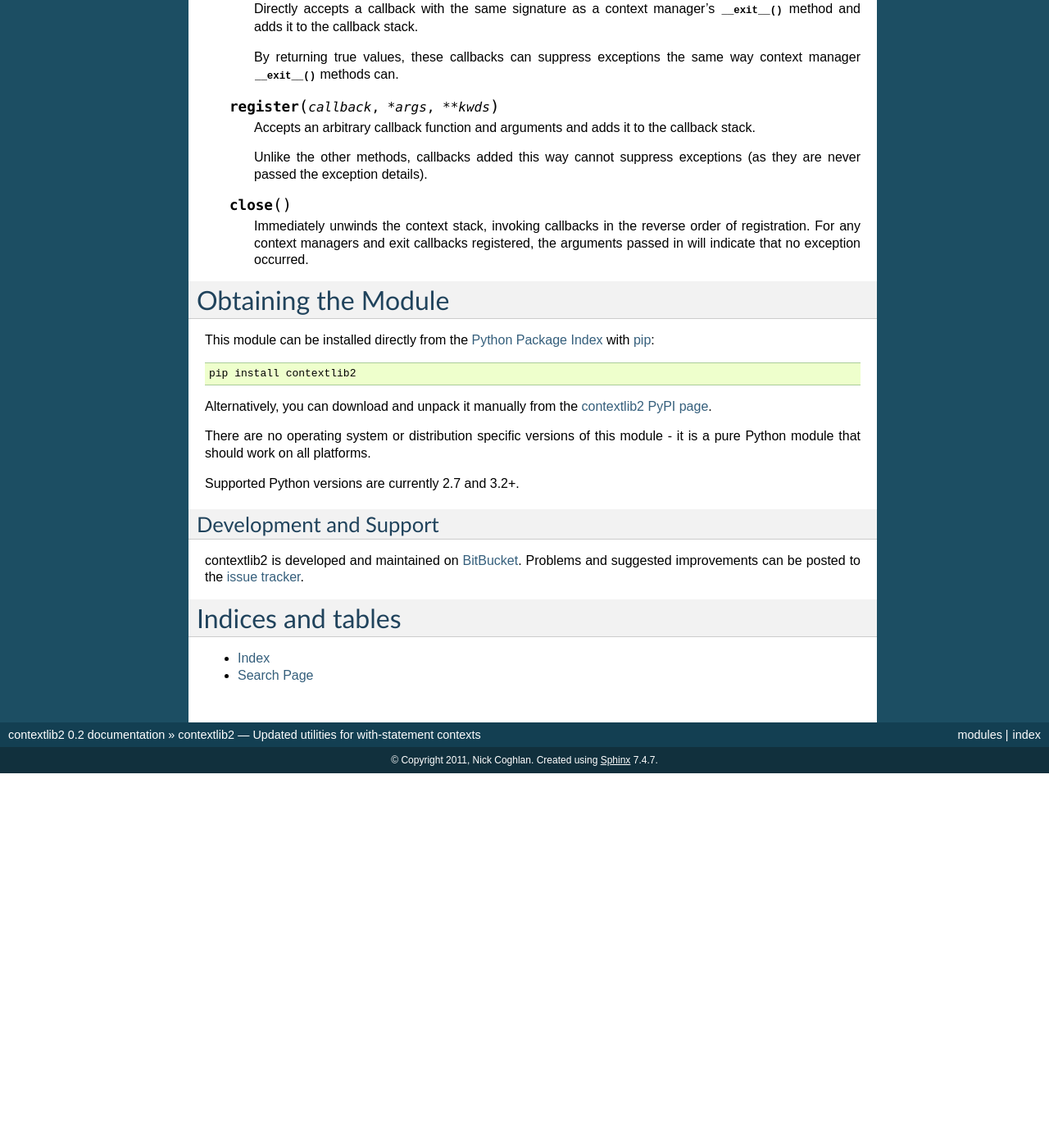
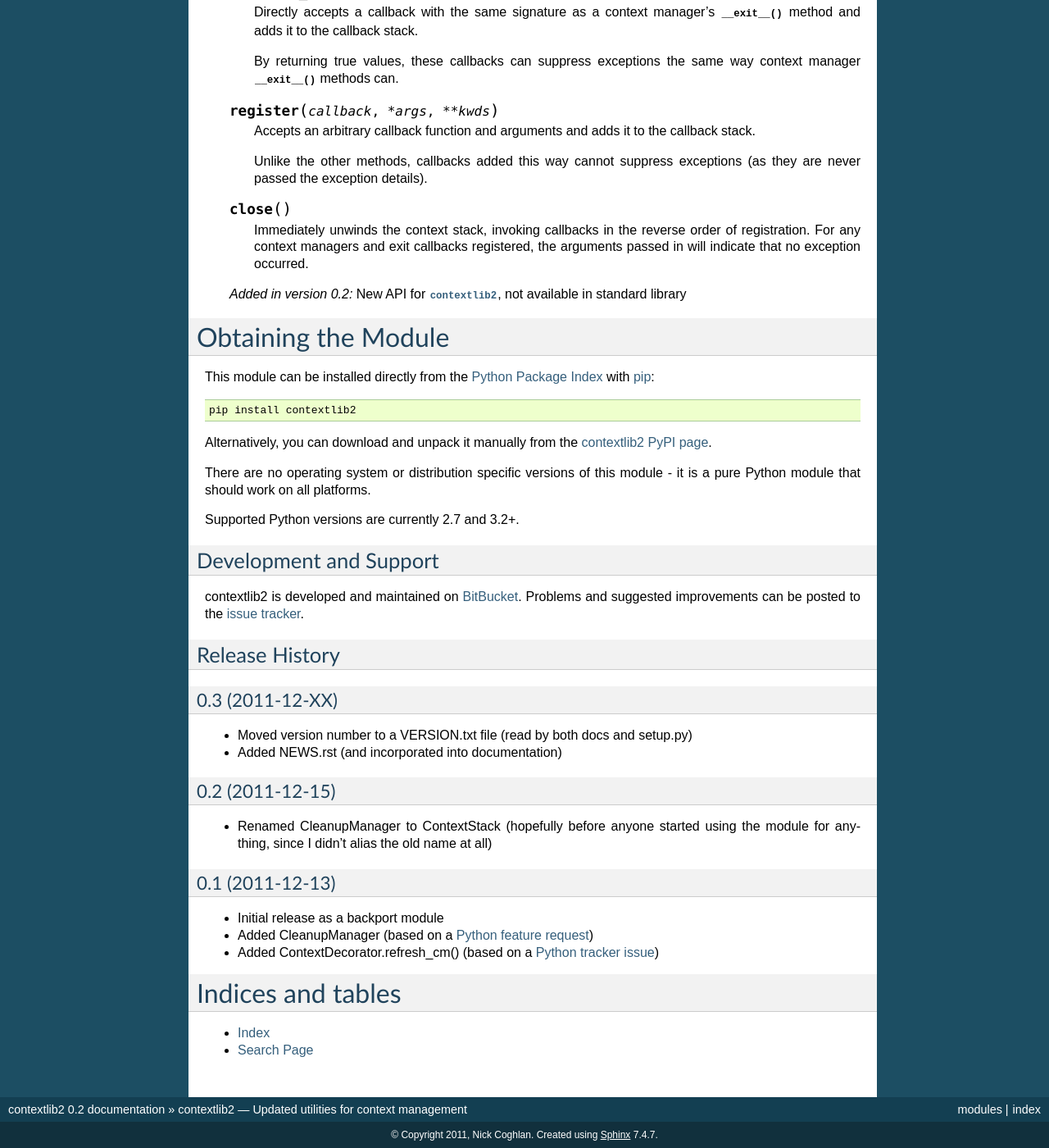
Before and after one commit to trim21/contextlib2, a Sphinx documentation site: the page built from docs/index.rst, in a window 1280 px wide and 1400 px high, scrolled down 3549 px. Shown: the whole window at 82% size. Built offline with Sphinx 7.4.7, drawn with Linux system fonts in a browser that asks for light colours; before the commit the page ends 4492 px from its top, so only the background shows below that; some of the changed text lies outside the part shown.

Commit message:
Better version history information

```diff
--- /dev/null
+++ b/NEWS.rst
@@ -0,0 +1,25 @@
+Release History
+---------------
+
+
+0.3 (2011-12-XX)
+~~~~~~~~~~~~~~~~
+
+* Moved version number to a VERSION.txt file (read by both docs and setup.py)
+* Added NEWS.rst (and incorporated into documentation)
+
+0.2 (2011-12-15)
+~~~~~~~~~~~~~~~~
+
+* Renamed CleanupManager to ContextStack (hopefully before anyone started
+  using the module for anything, since I didn't alias the old name at all)
+
+0.1 (2011-12-13)
+~~~~~~~~~~~~~~~~
+
+* Initial release as a backport module
+* Added CleanupManager (based on a `Python feature request`_)
+* Added ContextDecorator.refresh_cm() (based on a `Python tracker issue`_)
+
+.. _Python feature request: http://bugs.python.org/issue13585
+.. _Python tracker issue: http://bugs.python.org/issue11647
--- a/docs/index.rst
+++ b/docs/index.rst
@@ -3,8 +3,8 @@
    You can adapt this file completely to your liking, but it should at least
    contain the root `toctree` directive.
 
-contextlib2 --- Updated utilities for with-statement contexts
-=============================================================
+contextlib2 --- Updated utilities for context management
+========================================================
 
 .. module:: contextlib2
    :synopsis: Backports and future enhancements for the contextlib module
@@ -26,12 +26,12 @@ This module is primarily a backport of the Python 3.2 version of
 for new features not yet part of the standard library. Those new features
 are currently:
 
+* :class:`ContextStack`
 * :meth:`ContextDecorator.refresh_cm`
-* :class:`ContextStack`
 
 
 API Reference
--------------
+=============
 
 .. function:: @contextmanager
 
@@ -188,6 +188,9 @@ API Reference
       This may involve keeping a copy of the original arguments used to
       first initialise the context manager.
 
+   .. versionchanged:: 0.1
+      Made the standard library's private :meth:`refresh_cm` API public
+
 
 .. class:: ContextStack()
 
@@ -249,6 +252,9 @@ API Reference
       callbacks registered, the arguments passed in will indicate that no
       exception occurred.
 
+   .. versionadded:: 0.2
+      New API for :mod:`contextlib2`, not available in standard library
+
 
 Obtaining the Module
 ====================
@@ -281,6 +287,9 @@ improvements can be posted to the `issue tracker`_.
 .. _issue tracker: https://bitbucket.org/ncoghlan/contextlib2/issues?status=new&status=open
 
 
+.. include:: ../NEWS.rst
+
+
 Indices and tables
 ==================
 
```
